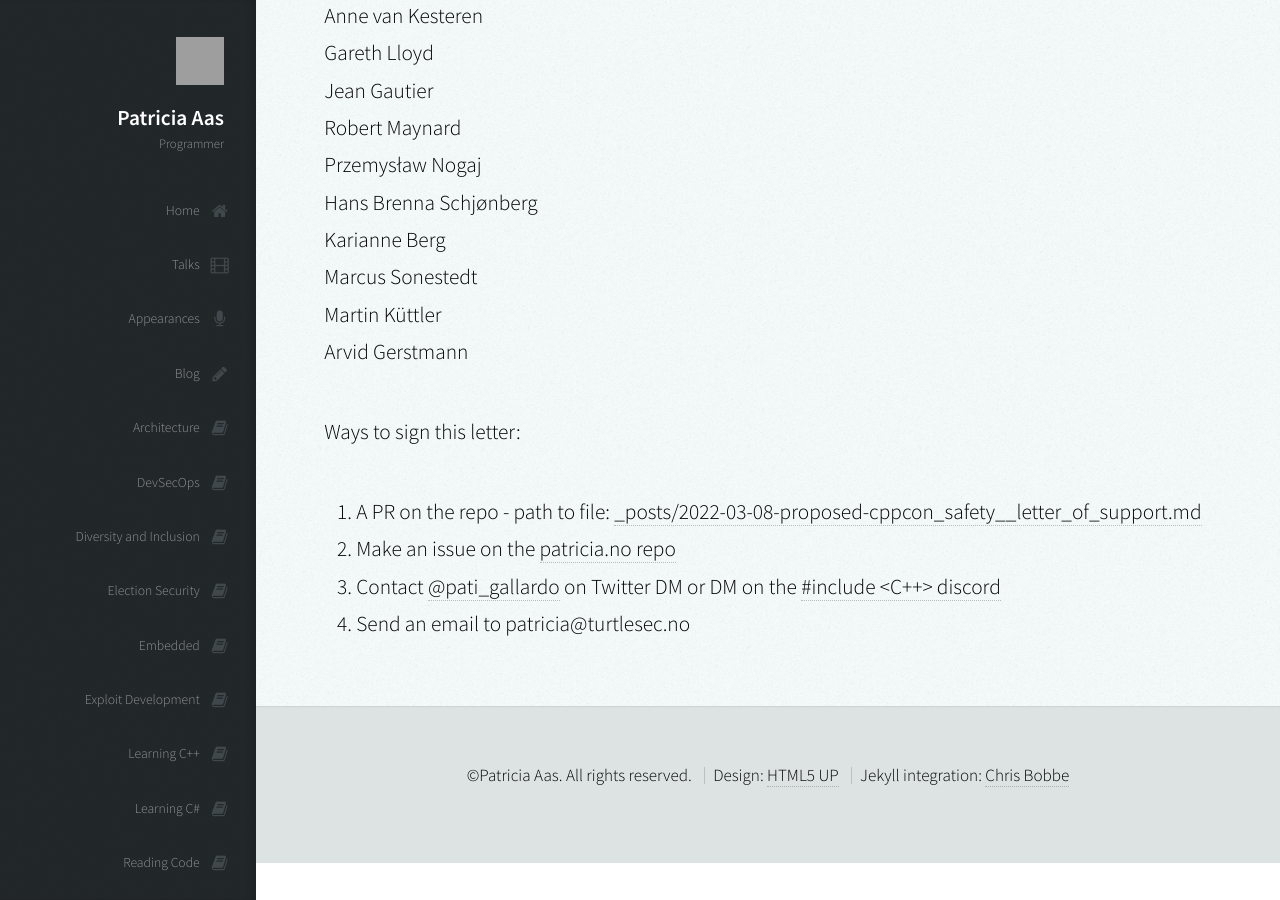
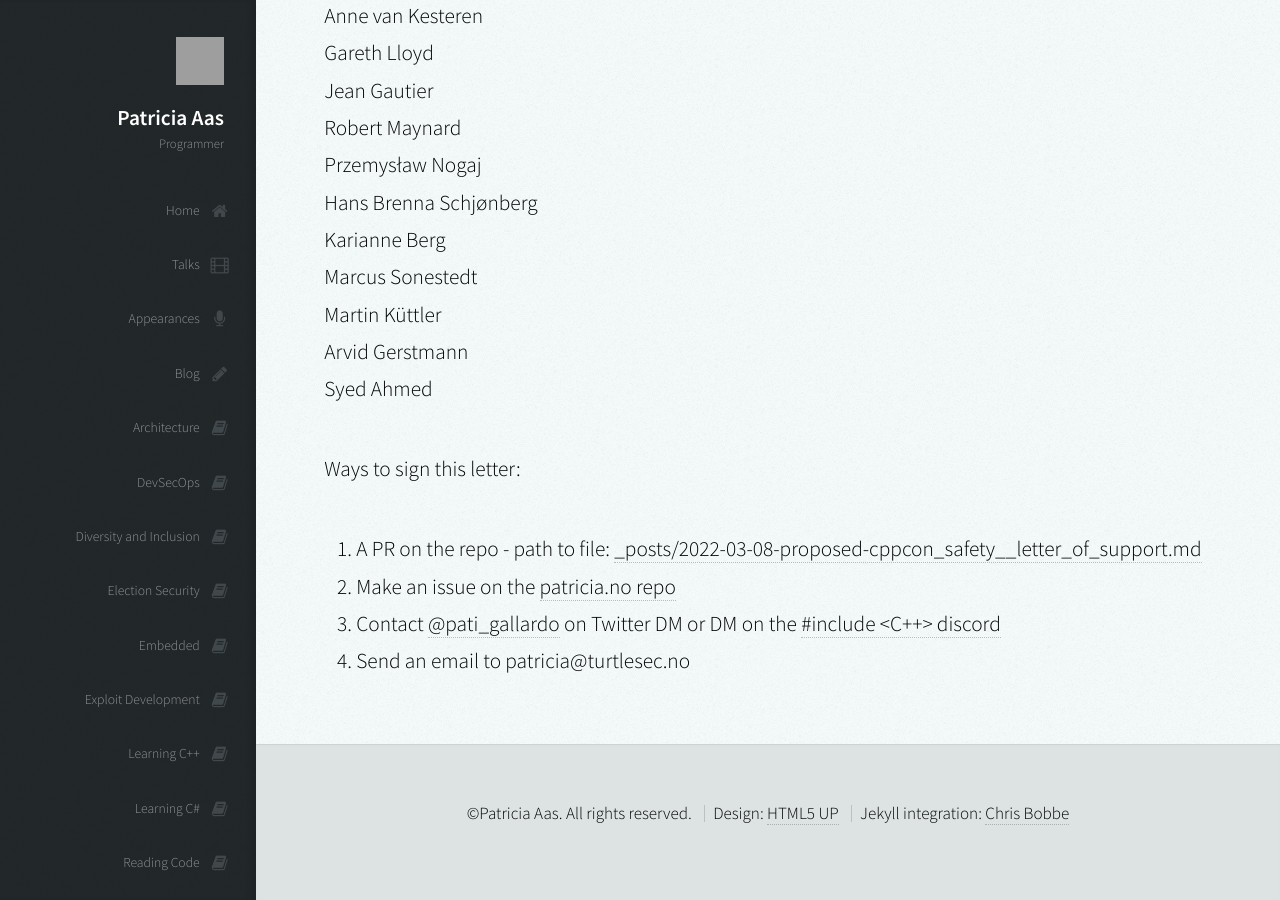
Before and after one commit to patricia-gallardo/patricia-gallardo.github.io, a Jekyll site: the page built from _posts/2022-03-08-proposed-cppcon_safety__letter_of_support.md, in a window 1280 px wide and 900 px high, scrolled down 10039 px. Built offline with Jekyll 4.4.1, drawn with Linux system fonts in a browser that asks for light colours; nearby versions of some CDN libraries; grey boxes are pictures that could not be loaded.

Commit message:
Adds name to letter of support
Thank you for making this community better!

```diff
--- a/_posts/2022-03-08-proposed-cppcon_safety__letter_of_support.md
+++ b/_posts/2022-03-08-proposed-cppcon_safety__letter_of_support.md
@@ -277,6 +277,7 @@ Karianne Berg <br>
 Marcus Sonestedt <br>
 Martin Küttler <br>
 Arvid Gerstmann <br>
+Syed Ahmed <br>
 
 
 Ways to sign this letter:
```
